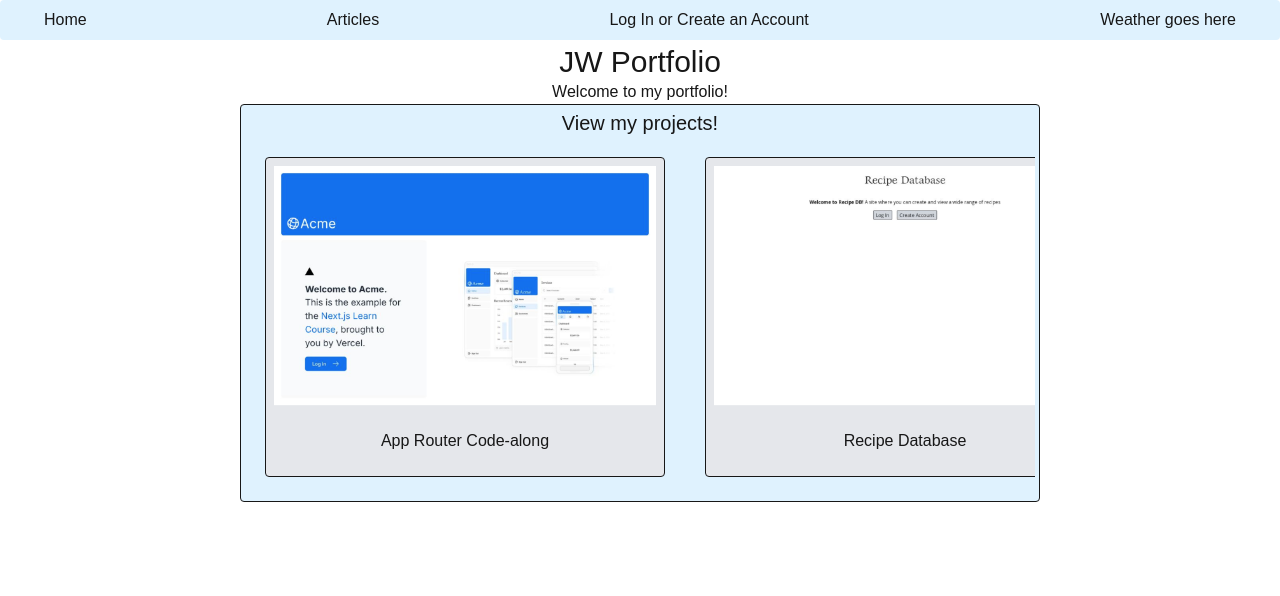
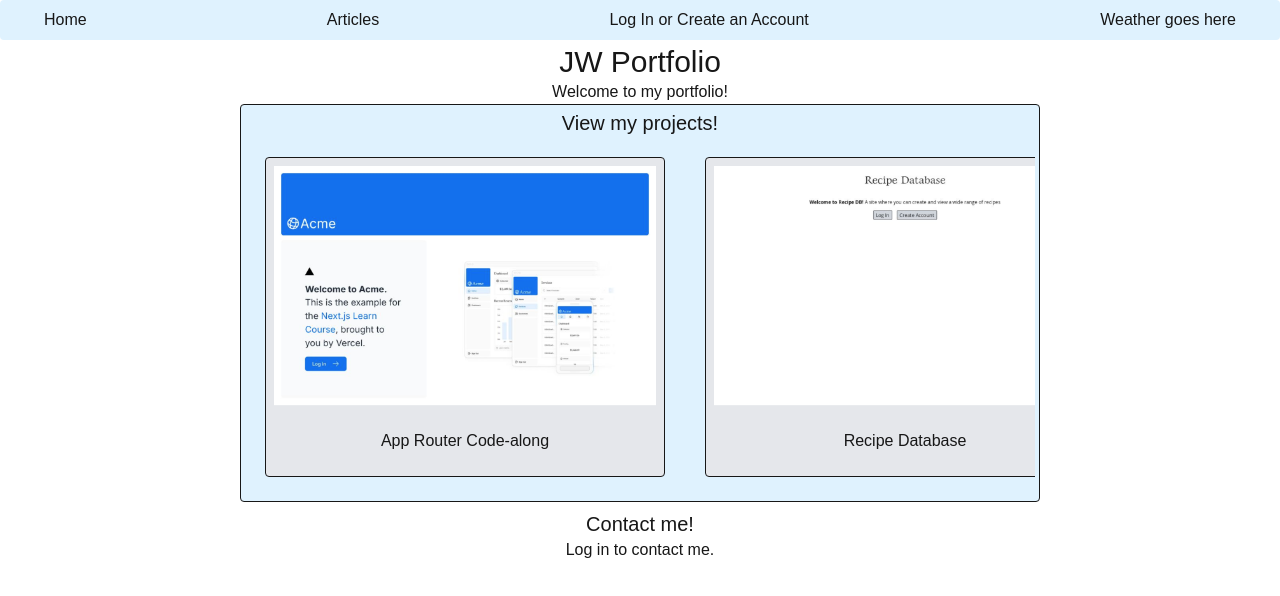
Before and after one commit to RMFREDM/jw-portfolio, a Next.js app: page / in a window 1280 px wide. Shown: the top 596 px of the page. Built offline with nearby package versions, Linux system fonts and the light colour scheme; no server answers.

Commit message:
Begin creating contact form
There is now a section on the homepage for a contact form and the beginnings of a contact form.

```diff
--- a/app/page.tsx
+++ b/app/page.tsx
@@ -1,4 +1,7 @@
+import { Suspense } from "react";
+import ContactSection from "./ui/contact/ContactSection";
 import ProjectsCarousel from "./ui/portfolio/ProjectsCarousel";
+import ContactSectionSkeleton from "./ui/contact/ContactSectionSkeleton";
 
 export default function Home() {
 	return (
@@ -7,6 +10,9 @@ export default function Home() {
 				<h1 className="text-3xl">JW Portfolio</h1>
 				<p>Welcome to my portfolio!</p>
 				<ProjectsCarousel />
+				<Suspense fallback={<ContactSectionSkeleton />}>
+					<ContactSection />
+				</Suspense>
 			</div>
 		</div>
 	);
--- /dev/null
+++ b/app/ui/contact/ContactForm.tsx
@@ -0,0 +1,37 @@
+"use client";
+
+import { useState } from "react";
+
+export default function ContactForm() {
+	// control the form values with state
+	const [message, setMessage] = useState("");
+
+	return (
+		<form
+			id="contact-form"
+			className="border rounded bg-gray-200 w-fit p-1"
+		>
+			<div id="message-section" className="flex justify-center">
+				<label htmlFor="message">Message</label>
+				<textarea
+					id="message"
+					name="message"
+					value={message}
+					onChange={(e) => {
+						e.preventDefault();
+						setMessage(e.target.value);
+					}}
+					className="border rounded bg-white m-1"
+				/>
+			</div>
+
+			<button
+				type="submit"
+				// aria-disabled={isLoading}
+				className="align-center border rounded bg-gray-300 hover:bg-gray-400 active:bg-gray-500 disabled:bg-gray-100 h-fit w-fit px-1"
+			>
+				Submit
+			</button>
+		</form>
+	);
+}
--- /dev/null
+++ b/app/ui/contact/ContactSection.tsx
@@ -0,0 +1,25 @@
+import { auth } from "@/auth";
+import ContactForm from "./ContactForm";
+import Link from "next/link";
+
+export default async function ContactSection() {
+	const user = (await auth())?.user;
+
+	return (
+		<div id="contact-section" className="p-1 m-1">
+			<h2 className="text-xl">Contact me!</h2>
+			{!user && (
+				<p>
+					<Link
+						href="/login"
+						className="text-default hover:text-blue-500 active:text-indigo-800 hover:tracking-wide"
+					>
+						Log in
+					</Link>{" "}
+					to contact me.
+				</p>
+			)}
+			{user && <ContactForm />}
+		</div>
+	);
+}
--- /dev/null
+++ b/app/ui/contact/ContactSectionSkeleton.tsx
@@ -0,0 +1,7 @@
+export default function ContactSectionSkeleton() {
+	return (
+		<div id="contact-section" className="p-1 m-1">
+			<h2 className="text-xl">Contact me!</h2>
+		</div>
+	);
+}
```
